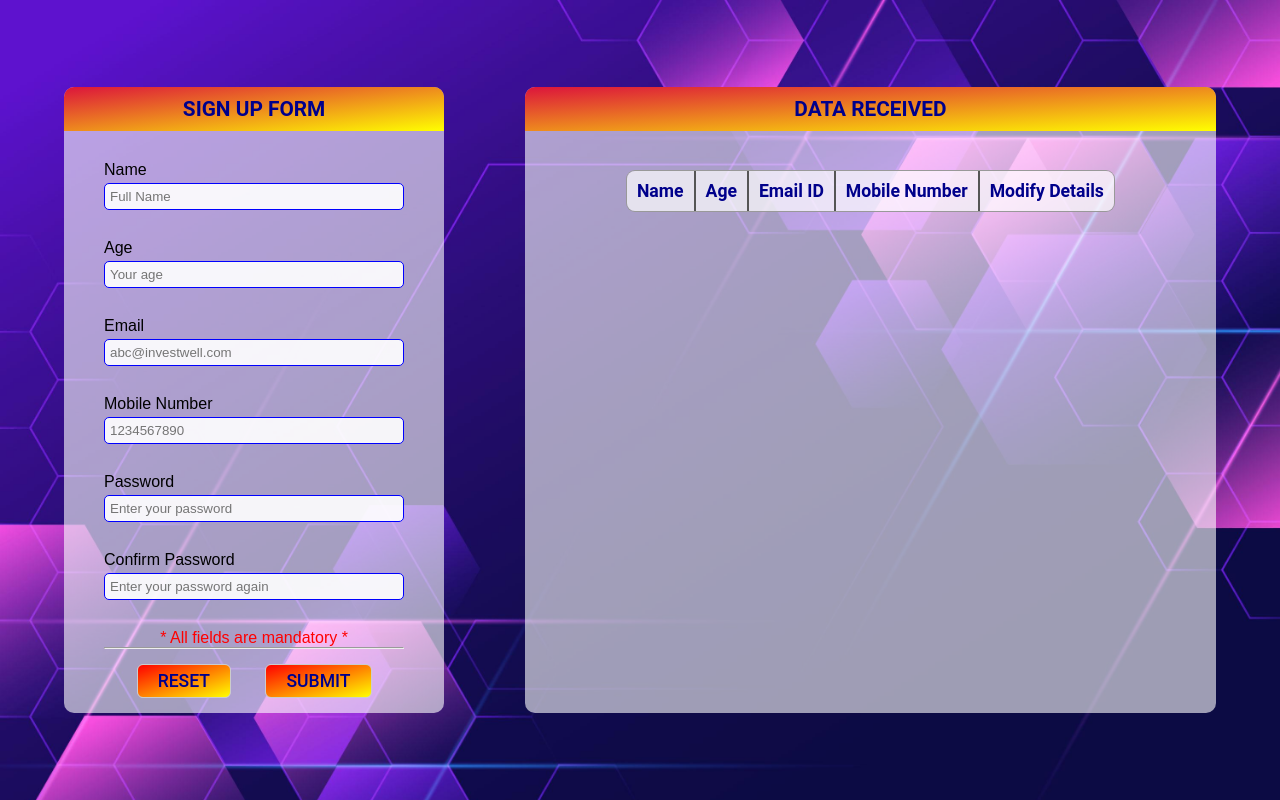
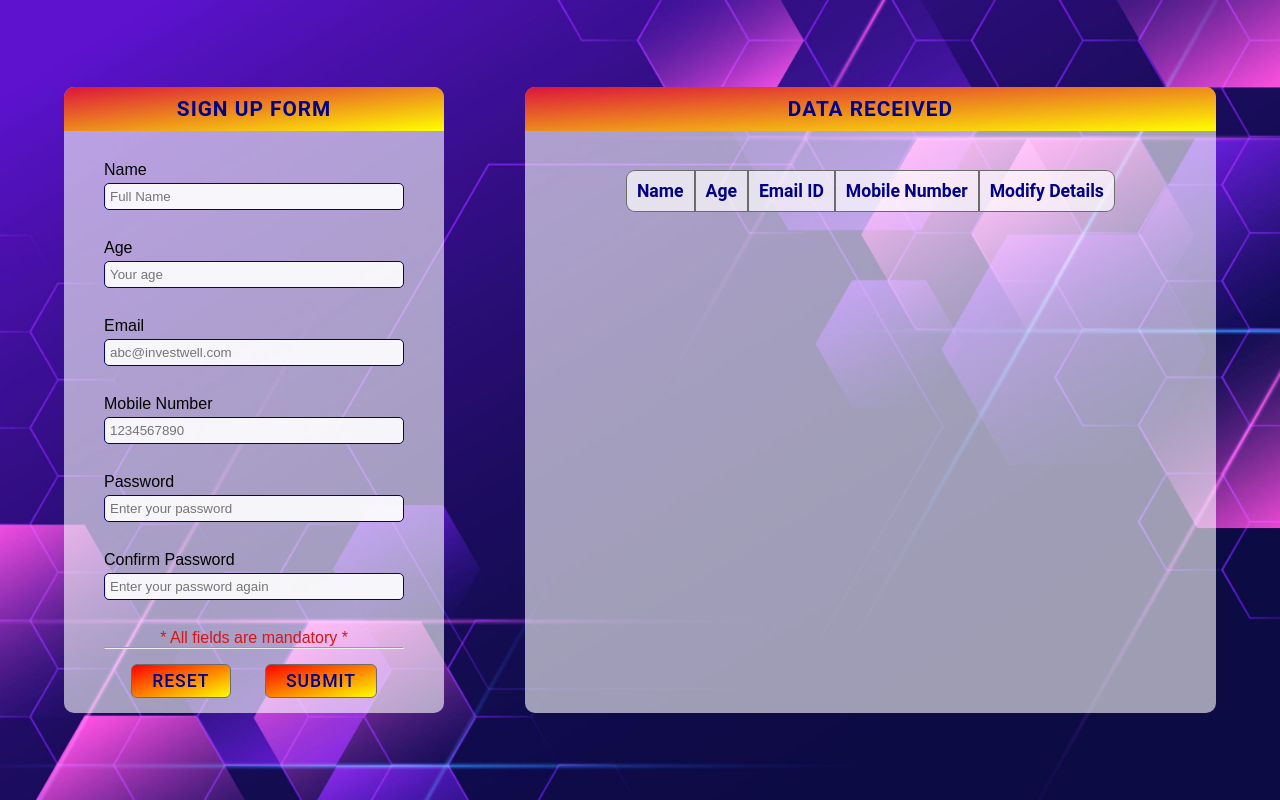
Before and after one commit to amitkrraj/AIT-Training, a PHP site: page / in a window 1280 px wide. Run offline with PHP 8.4, Linux system fonts and the light colour scheme; lists and menus that the app fills with data are empty.

Commit message:
improve buttons style

```diff
--- a/18-01-2022/Sign Up Form 1/style.css
+++ b/18-01-2022/Sign Up Form 1/style.css
@@ -1,11 +1,23 @@
 
 @import url('https://fonts.googleapis.com/css2?family=Raleway:wght@100;200;300;400;500;600;700&display=swap');
 
+/* Reset  */
 *{
     padding:0;
     margin:0;
     box-sizing: border-box;
 }
+
+/* colors  */
+:root {
+    --primary: #00008b;
+    --secondary: #232B38;
+    --ternary: #6C6C6C;
+    --danger: #db1512;
+    --pure: #FEFEFE;
+    --alright: #2ecc71;
+}
+
 body{
     background-image: url(./bg0.jpg);
     background-size: cover;
@@ -34,10 +46,11 @@ body{
     border-radius: 10px 10px 0 0;
 }
 h1{
-    color: #00008b;
+    color: var(--primary);
     font-family: 'Roboto', sans-serif;
     font-size: 1.3rem;
     font-weight: 700;
+    letter-spacing: 1px;
     text-transform: uppercase;
     text-align: center;
 }
@@ -56,21 +69,20 @@ h1{
 .form-control input{
     width: 100%;
     display: block;
-    border: 1px solid blue;
+    border: 1px solid var(--primary);
     border-radius: 5px;
     padding: 5px;
     background: rgba(255,255,255, 0.9);
-    /* font-size: 19px; */
 }
 .form-control input:focus{
     outline: 0;
-    border: 1px #555 solid;
+    border: 1px solid var(--secondary);
 }
 .form-control.success input{
-    border-color: #2ecc71;
+    border-color: var(--alright);
 }
 .form-control.error input{
-    border-color: #e74c21;
+    border-color: var(--danger);
 }
 .form-control i{
     position: absolute;
@@ -78,22 +90,16 @@ h1{
     top: 30px;
     visibility: hidden;
 }
-/* .form-control.success i.fa-check-circle{
-    color: #2ecc71;
-    visibility: visible;
-} */
 .form-control.error i.fa-exclamation-circle{
-    color: #e74c21;
+    color: var(--danger);
     visibility: visible;
 }
 .form-control p{
     font-size: 15px;
-    color: #e74c21;
+    color: var(--danger);
     font-weight: 500;
     left: 0;
     visibility: hidden;
-    /* position: absolute; */
-    /* bottom: 0; */
 }
 .form-control.error p{
     visibility: visible;
@@ -118,13 +124,13 @@ hr{
     background-color: rgba(255,255,255, 0.7);
     border-radius: 8px;
     border-style: hidden;
-    box-shadow: 0 0 0 1px #999;
+    box-shadow: 0 0 0 1px var(--ternary);
 }
 th{
-    border: 2px solid #555;
+    border: 2px solid var(--ternary);
     border-radius: 5px;
     padding: 10px;
-    color: darkblue;
+    color: var(--primary);
     font-size: 1.1rem;
     font-family: 'Roboto', sans-serif;
 }
@@ -132,30 +138,35 @@ th{
     text-align: center;
 }
 .btn p{
-    color: red;
+    color: var(--danger);
 }
 button{
     padding: 3px 5px;
-    margin: 2px 4px;
+    margin: 2px 5px;
     background-image: linear-gradient(to bottom right, red, yellow);
-    color: darkblue;
+    color: var(--primary);
+    font-family: 'Roboto', sans-serif;
     font-size: 0.8rem;
-    font-family: 'Roboto', sans-serif;
     font-weight: 500;
     text-transform: uppercase;
-    border-radius: 6px;
-    border: 1px solid #ccc;
+    border: 0.5px solid var(--ternary);
+    border-radius: 4px;
     cursor: pointer;
     transition: all 0.3s ease;
+}
+button:hover{
+    color: var(--pure);
 }
 .primary-btn{
     padding: 6px 20px;
     margin: 15px;
     font-size: 1.1rem;
+    letter-spacing: 1px;
+    border-radius: 6px;
 }
-button:hover{
+.primary-btn:hover{
     transform: scale(1.03,1.03);
-    border: 1px solid #fff;
+    border: 1px solid var(--pure);
 }
 td{
     border: 1px solid orange;
```
